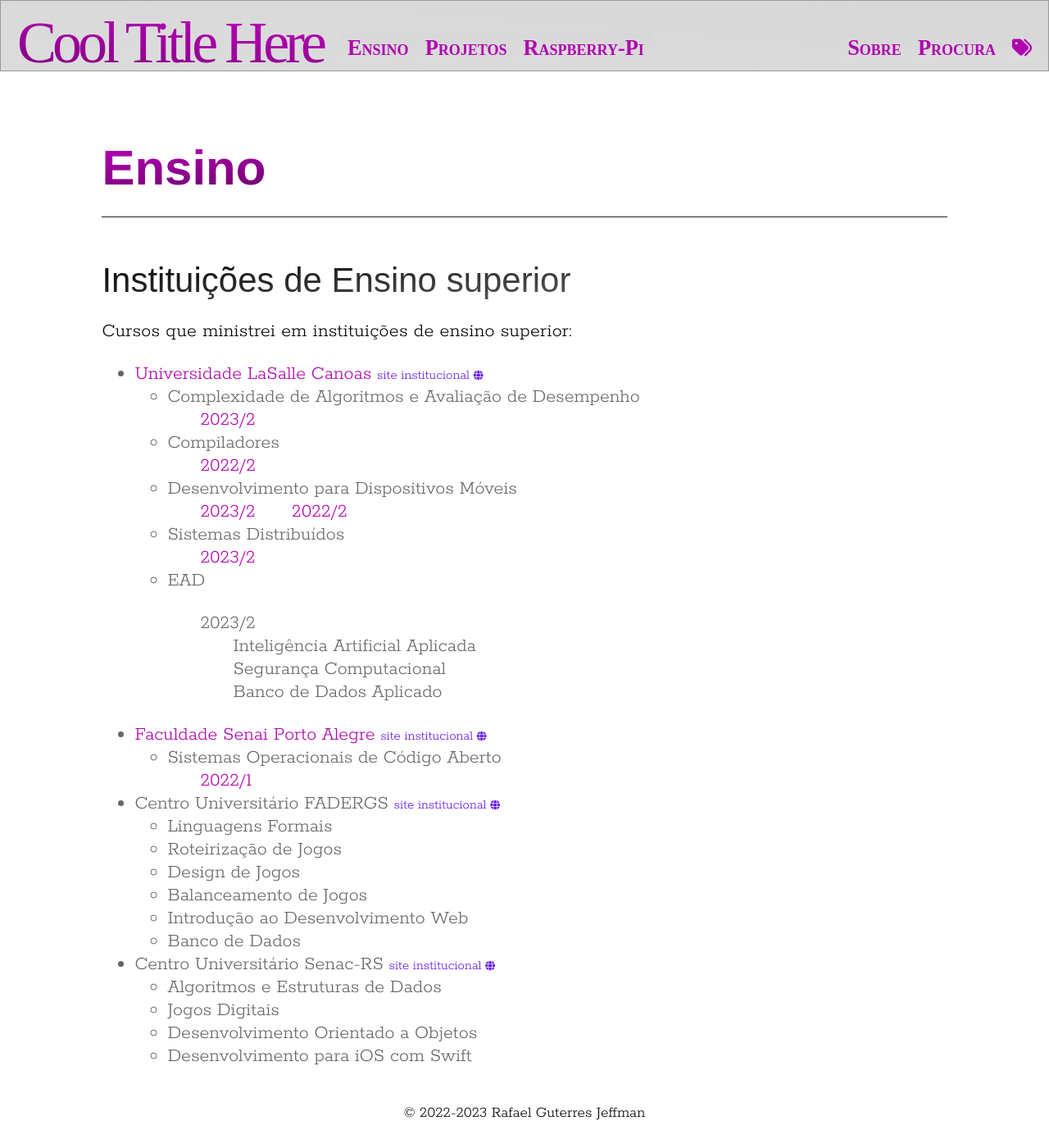
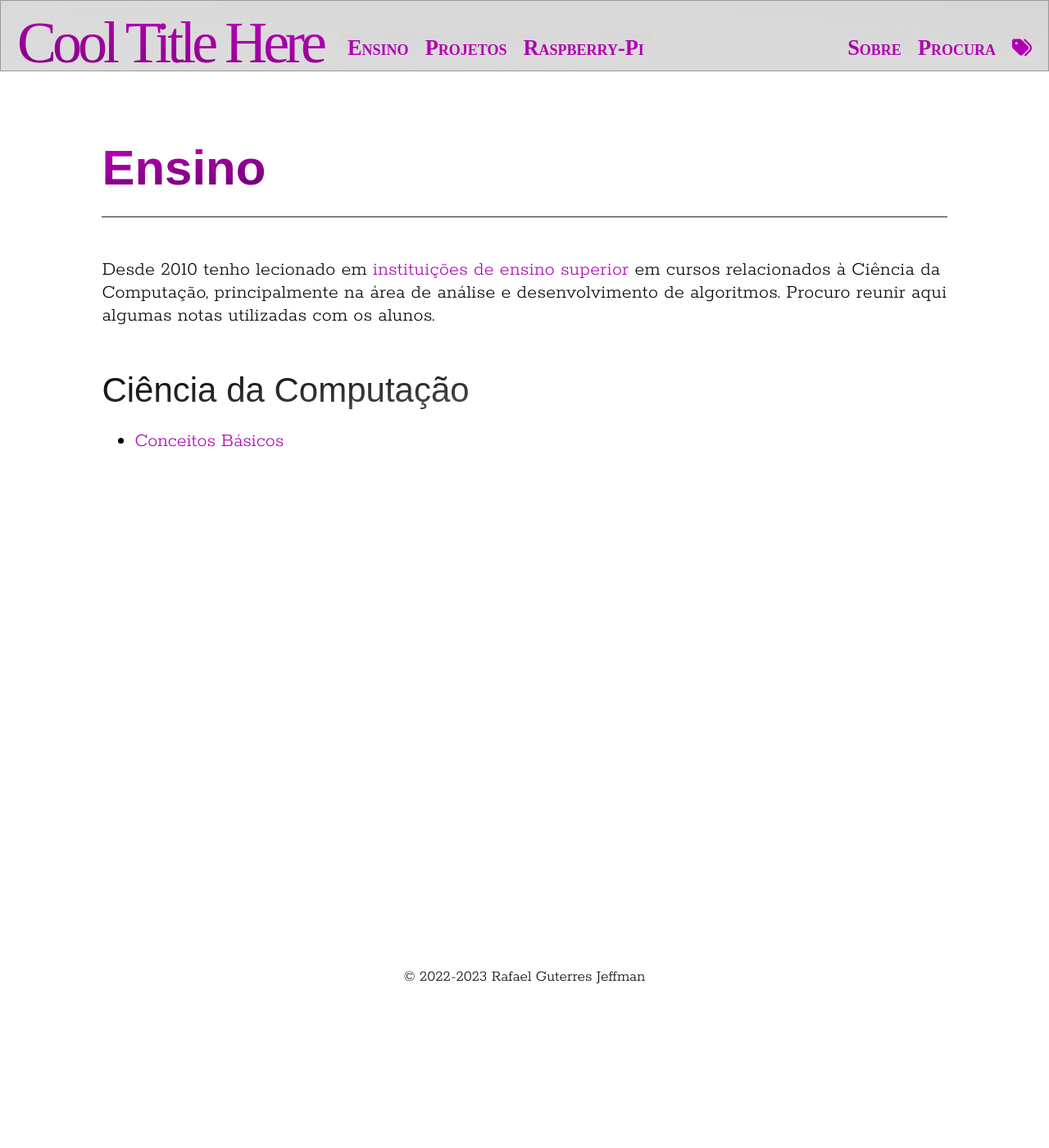
Before and after one commit to rafasgj/rafaeljeffman.com, a Jekyll site: the page built from teaching/index.md, in a window 1280 px wide and 1400 px high. Shown: the whole window at 82% size. Built offline with Jekyll 4.4.1, drawn with Linux system fonts in a browser that asks for light colours; some web fonts are replaced.

Commit message:
Reorganization of computer science material.

```diff
--- a/_includes/menu.html
+++ b/_includes/menu.html
@@ -1,17 +1,21 @@
 {% assign lang_path = site.data.lang["_lang_prefix"][lang]  %}
 <li><a href="/teaching">{{ site.data.lang['Ensino'][lang] | default: "Ensino" }}</a>
   <ul>
-    <!--
-    <li><a href="/teaching/algorithms">Algoritmos</a>
+    <li><a href="/teaching/cs">Ciência da Computação</a>
       <ul>
-        <li><a href="/teaching/algorithms/basics">Conceitos Básicos</a></li>
+        <li><a href="/teaching/cs/basics">Conceitos Básicos</a></li>
       </ul>
     </li>
-    -->
-    <li><a href="/teaching">{{ site.data.lang['Instituicoes'][lang] | default: "Instituições" }}</a>
+    <li><a href="/teaching/institutions">{{ site.data.lang['Instituicoes'][lang] | default: "Instituições" }}</a>
       <ul>
-        <li><a href="/teaching/lasalle">Universidade LaSalle</a></li>
-        <li><a href="/teaching/senai">Faculdade Senai</a></li>
+        <li><a href="/teaching/lasalle">Universidade LaSalle</a>
+            <ul>
+                <li><a href="teaching/lasalle/2023-02-analise-algoritmos">Análise de Algoritmos</a></li>
+                <li><a href="teaching/lasalle/2023-02-engsw">Engenharia de Software</a></li>
+                <li><a href="teaching/lasalle/2023-02-moblie">Dispositivos Móveis</a></li>
+                <li><a href="teaching/lasalle/2023-02-sistemas-distribuidos">Sistemas Distribuídos</a></li>
+            </ul>
+        </li>
       </ul>
     </li>
   </ul>
--- a/teaching/index.md
+++ b/teaching/index.md
@@ -4,48 +4,8 @@ layout: section
 sections: []
 ---
 
-<style>
-ul > li {
-  color: #666;
-}
+Desde 2010 tenho lecionado em [instituições de ensino superior](institutions) em cursos relacionados à Ciência da Computação, principalmente na área de análise e desenvolvimento de algoritmos. Procuro reunir aqui algumas notas utilizadas com os alunos.
 
-#contents > ul > * > ul * > ul > li {
-    display: inline-block;
-    margin-right: 3ch;
-}
-</style>
+## Ciência da Computação
 
-## Instituições de Ensino superior
-
-Cursos que ministrei em instituições de ensino superior:
-
-* [Universidade LaSalle Canoas](lasalle) [site institucional <i class="fa-solid fa-globe" style="font-size: 70%; vertical-align: baseline;"></i>](https://unilasalle.edu.br/canoas){:target="\_blank" class="last-update blue"}
-    * Complexidade de Algoritmos e Avaliação de Desempenho
-        * [2023/2](lasalle/2023-02-analise-algoritmos)
-    * Compiladores
-        * [2022/2](lasalle/2022-02-compiladores)
-    * Desenvolvimento para Dispositivos Móveis
-        * [2023/2](lasalle/2023-02-mobile)
-        * [2022/2](lasalle/2022-02-mobile)
-    * Sistemas Distribuídos
-        * [2023/2](lasalle/2023-02-sistemas-distribuidos)
-    * EAD
-        * 2023/2
-        : Inteligência Artificial Aplicada
-        : Segurança Computacional
-        : Banco de Dados Aplicado
-* [Faculdade Senai Porto Alegre](senai) [site institucional <i class="fa-solid fa-globe" style="font-size: 70%; vertical-align: baseline;"></i>](https://www.senairs.org.br/unidades/senai-porto-alegre){:target="\_blank" class="last-update blue"}
-    * Sistemas Operacionais de Código Aberto
-        * [2022/1](senai/2022-01-soca)
-* Centro Universitário FADERGS [site institucional <i class="fa-solid fa-globe" style="font-size: 70%; vertical-align: baseline;"></i>](https://www.fadergs.edu.br){:target="\_blank" class="last-update blue"}
-    * Linguagens Formais
-    * Roteirização de Jogos
-    * Design de Jogos
-    * Balanceamento de Jogos
-    * Introdução ao Desenvolvimento Web
-    * Banco de Dados
-* Centro Universitário Senac-RS [site institucional <i class="fa-solid fa-globe" style="font-size: 70%; vertical-align: baseline;"></i>](https://www.senacrs.com.br/unidade/63){:target="\_blank" class="last-update blue"}
-    * Algoritmos e Estruturas de Dados
-    * Jogos Digitais
-    * Desenvolvimento Orientado a Objetos
-    * Desenvolvimento para iOS com Swift
+* [Conceitos Básicos](cs/basics)
```
Also changed, not shown: teaching/basics/index.md (deleted, +0 -6 lines), teaching/cs/basics/index.md (added, +8 -0 lines), teaching/cs/basics/set-concepts.md (renamed from teaching/basics/set-concepts.md, +3 -2 lines), teaching/cs/index.md (added, +8 -0 lines), teaching/institutions.md (added, +51 -0 lines).
